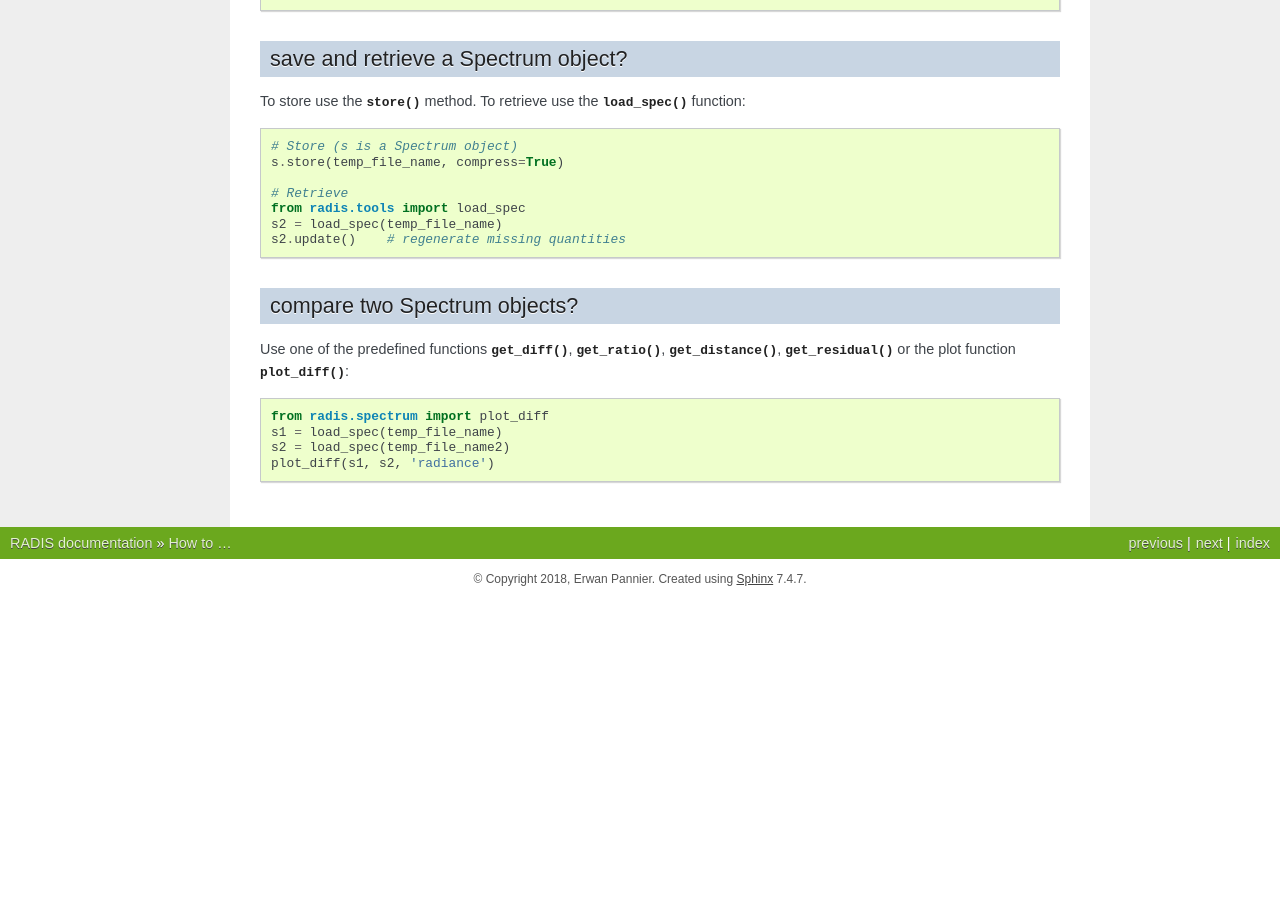
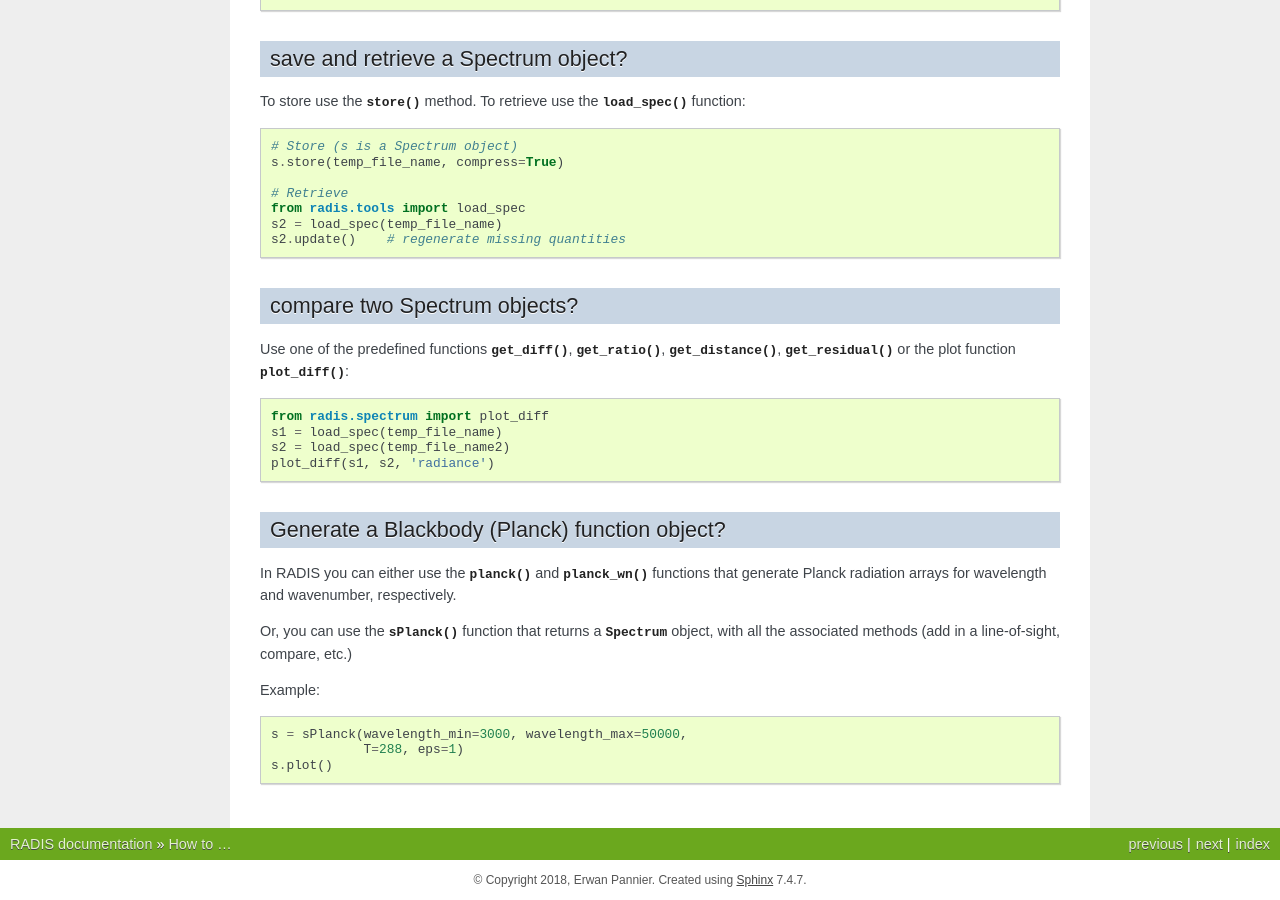
Before and after one commit to radis/radis, a Sphinx documentation site: the page built from docs/spectrum/howto.rst, in a window 1280 px wide and 900 px high, scrolled down 2594 px. Built offline with Sphinx 7.4.7, drawn with Linux system fonts in a browser that asks for light colours; before the commit the page ends 3193 px from its top, so only the background shows below that; some of the changed text lies outside the part shown.

Commit message:
update doc for sPlanck

```diff
--- a/docs/spectrum/howto.rst
+++ b/docs/spectrum/howto.rst
@@ -180,3 +180,21 @@ Use one of the predefined functions :func:`~radis.spectrum.compare.get_diff`,
     s1 = load_spec(temp_file_name)
     s2 = load_spec(temp_file_name2)
     plot_diff(s1, s2, 'radiance')
+
+
+Generate a Blackbody (Planck) function object?
+----------------------------------------------
+
+In RADIS you can either use the :func:`~radis.phys.blackbody.planck` and
+:func:`~radis.phys.blackbody.planck_wn` functions that generate Planck
+radiation arrays for wavelength and wavenumber, respectively.
+
+Or, you can use the :func:`~radis.phys.blackbody.sPlanck` function that
+returns a :class:`~radis.spectrum.spectrum.Spectrum` object, with all
+the associated methods (add in a line-of-sight, compare, etc.)
+
+Example::
+
+    s = sPlanck(wavelength_min=3000, wavelength_max=50000,
+                T=288, eps=1)
+    s.plot()
```
